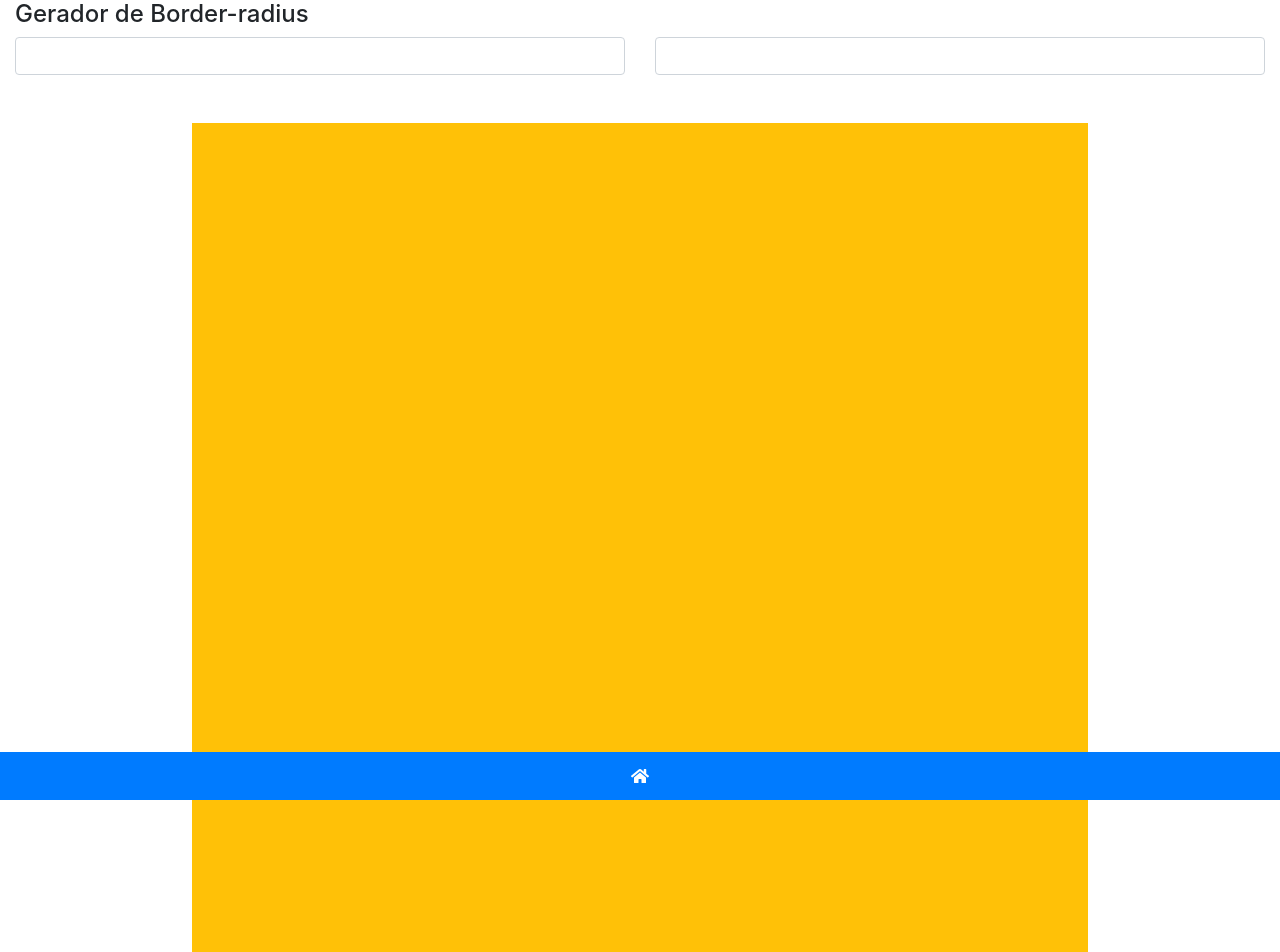
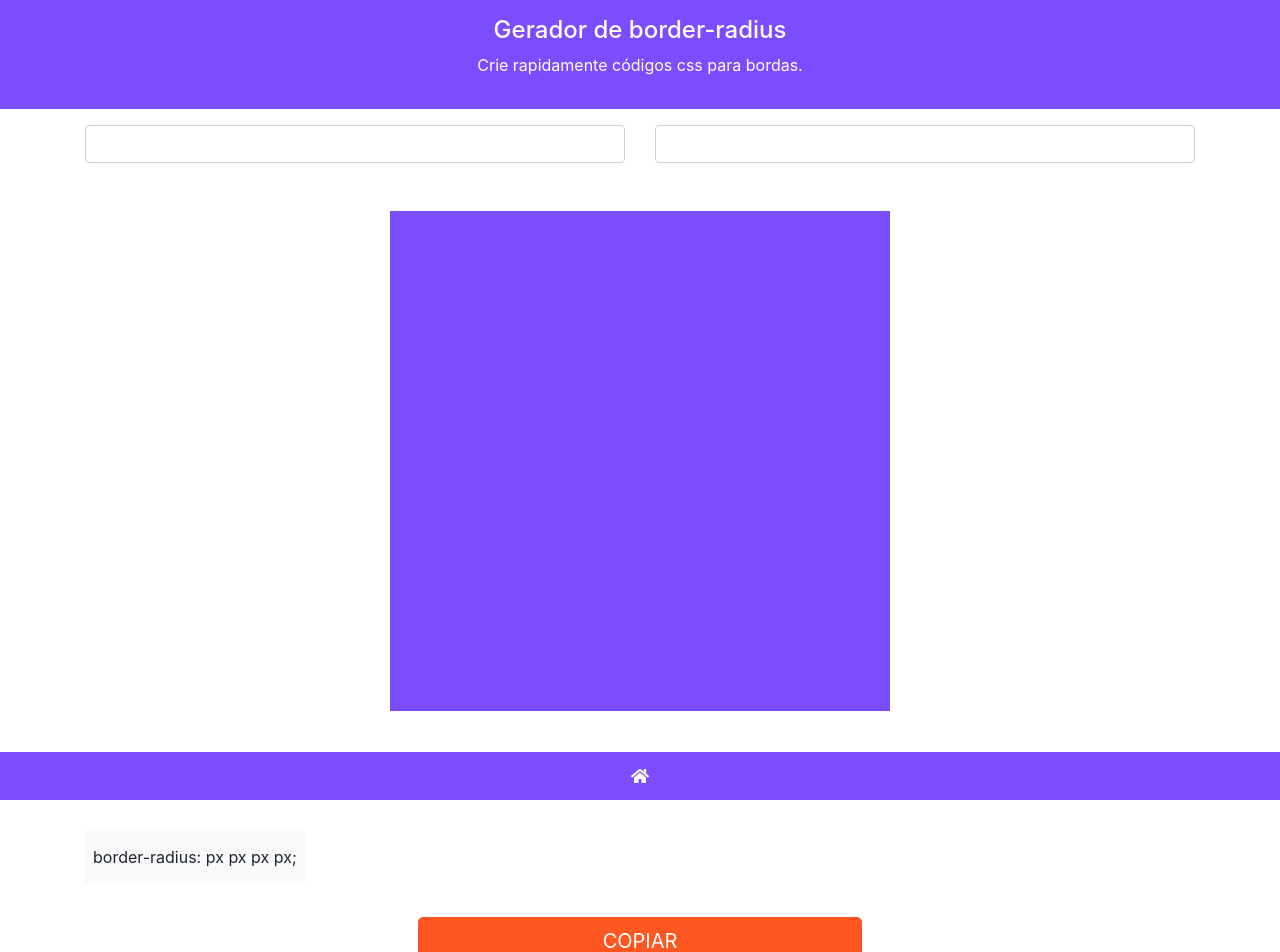
Before and after one commit to WLCZ/tools, a Vue app: page /gerador-de-border-radius in a window 1280 px wide. Shown: the top 952 px of the page. Built offline with nearby package versions, Linux system fonts and the light colour scheme.

Commit message:
Versão 0.7 - Cores personalizadas,  header componente

```diff
--- a/src/App.vue
+++ b/src/App.vue
@@ -7,5 +7,9 @@
 </template>
 
 <style lang="scss">
+$theme-colors: (
+  "m-primary": #ff5722,
+  "m-secondary": #7c4dff
+);
 @import "bootstrap/scss/bootstrap";
 </style>
--- /dev/null
+++ b/src/components/Header.vue
@@ -0,0 +1,14 @@
+<template>
+  <div class="col-12 bg-m-secondary text-center  text-white py-3 mb-3">
+    <h4>{{ titulo }}</h4>
+    <p>{{ subtitulo }}</p>
+  </div>
+</template>
+
+<script>
+export default {
+  props: ["titulo", "subtitulo"]
+};
+</script>
+
+<style></style>
--- a/src/components/MenuBase.vue
+++ b/src/components/MenuBase.vue
@@ -1,5 +1,5 @@
 <template>
-  <ul class="nav justify-content-center fixed-bottom bg-primary">
+  <ul class="nav justify-content-center fixed-bottom bg-m-secondary">
     <li class="nav-item">
       <router-link class="nav-link text-white" to="/">
         <div
@@ -23,7 +23,7 @@ export default {};
   border: none;
   transition: 0.4s;
   &:hover {
-    background-color: #3393fa;
+    background-color: #00000030;
   }
 }
 </style>
--- a/src/views/GeradorDeBorderRadius.vue
+++ b/src/views/GeradorDeBorderRadius.vue
@@ -1,11 +1,12 @@
 <template>
   <div class="">
     <div class="row">
-      <div class="col-12">
-        <h4>
-          Gerador de Border-radius
-        </h4>
-      </div>
+      <Header
+        titulo="Gerador de border-radius"
+        subtitulo="Crie rapidamente códigos css para bordas."
+      ></Header>
+      <div class="container">
+        <div class="row">
           <div class="col-6">
             <input type="number" v-model="tl" class="form-control" />
           </div>
@@ -13,7 +14,7 @@
             <input type="number" v-model="tr" class="form-control" />
           </div>
           <div class="col-12 py-5 d-flex justify-content-center">
-        <div :style="border" class="bg-warning text-center frame"></div>
+            <div :style="border" class="bg-m-secondary frame"></div>
           </div>
           <div class="col-6">
             <input type="number" v-model="bl" class="form-control" />
@@ -26,27 +27,32 @@
               {{ border }}
             </span>
           </div>
-      <div class="col-12">
+          <div class="col-12 d-flex justify-content-center">
             <button
               id="copiar"
               data-clipboard-target="#code"
-          class="btn btn-primary btn-block btn-lg"
+              class="btn btn-m-primary btn-custom btn-lg"
             >
               COPIAR
             </button>
           </div>
         </div>
+      </div>
       <Menu></Menu>
+    </div>
   </div>
 </template>
 
 <script>
 import Menu from "@/components/MenuBase.vue";
+import Header from "@/components/Header.vue";
+
 import ClipboardJS from "clipboard";
 new ClipboardJS("#copiar");
 export default {
   components: {
-    Menu
+    Menu,
+    Header
   },
   data: function() {
     return {
@@ -70,4 +76,16 @@ export default {
   width: 70vw;
   height: 70vw;
 }
+.btn-custom {
+  width: 100%;
+}
+@media (min-width: 750px) {
+  .frame {
+    width: 500px;
+    height: 500px;
+  }
+  .btn-custom {
+    width: 40%;
+  }
+}
 </style>
--- a/src/views/GeradorWhatsAppLink.vue
+++ b/src/views/GeradorWhatsAppLink.vue
@@ -1,9 +1,10 @@
 <template>
   <div class="">
     <div class="row">
-      <div class="col-12 text-center text-white bg-primary">
-        <h4>Gerador de Links para WhatsApp</h4>
-      </div>
+      <Header
+        titulo="Gerador de links para WhatsApp"
+        subtitulo="Crie links diretos para conversas no WhatsApp"
+      ></Header>
       <div class="container">
         <div class="col-12 py-5">
           <div class="form-group">
@@ -77,11 +78,13 @@
 
 <script>
 import Menu from "@/components/MenuBase.vue";
+import Header from "@/components/Header.vue";
 import ClipboardJS from "clipboard";
 new ClipboardJS("#copiar");
 export default {
   components: {
-    Menu
+    Menu,
+    Header
   },
   data() {
     return {
--- a/src/views/Home.vue
+++ b/src/views/Home.vue
@@ -1,9 +1,9 @@
 <template>
   <div class="row">
-    <div class="col-12 bg-primary text-center text-white mb-5 pt-3">
-      <h4>ToolBox</h4>
-      <p>Sua caixa de ferramentas online!</p>
-    </div>
+    <Header
+      titulo="ToolBox"
+      subtitulo="Sua caixa de ferramentas online!"
+    ></Header>
     <ListaApps />
   </div>
 </template>
@@ -11,11 +11,13 @@
 <script>
 // @ is an alias to /src
 import ListaApps from "@/components/ListaApps.vue";
+import Header from "@/components/Header.vue";
 
 export default {
   name: "Home",
   components: {
-    ListaApps
+    ListaApps,
+    Header
   }
 };
 </script>
```
Lines whose indentation alone changed are shown as unchanged.
